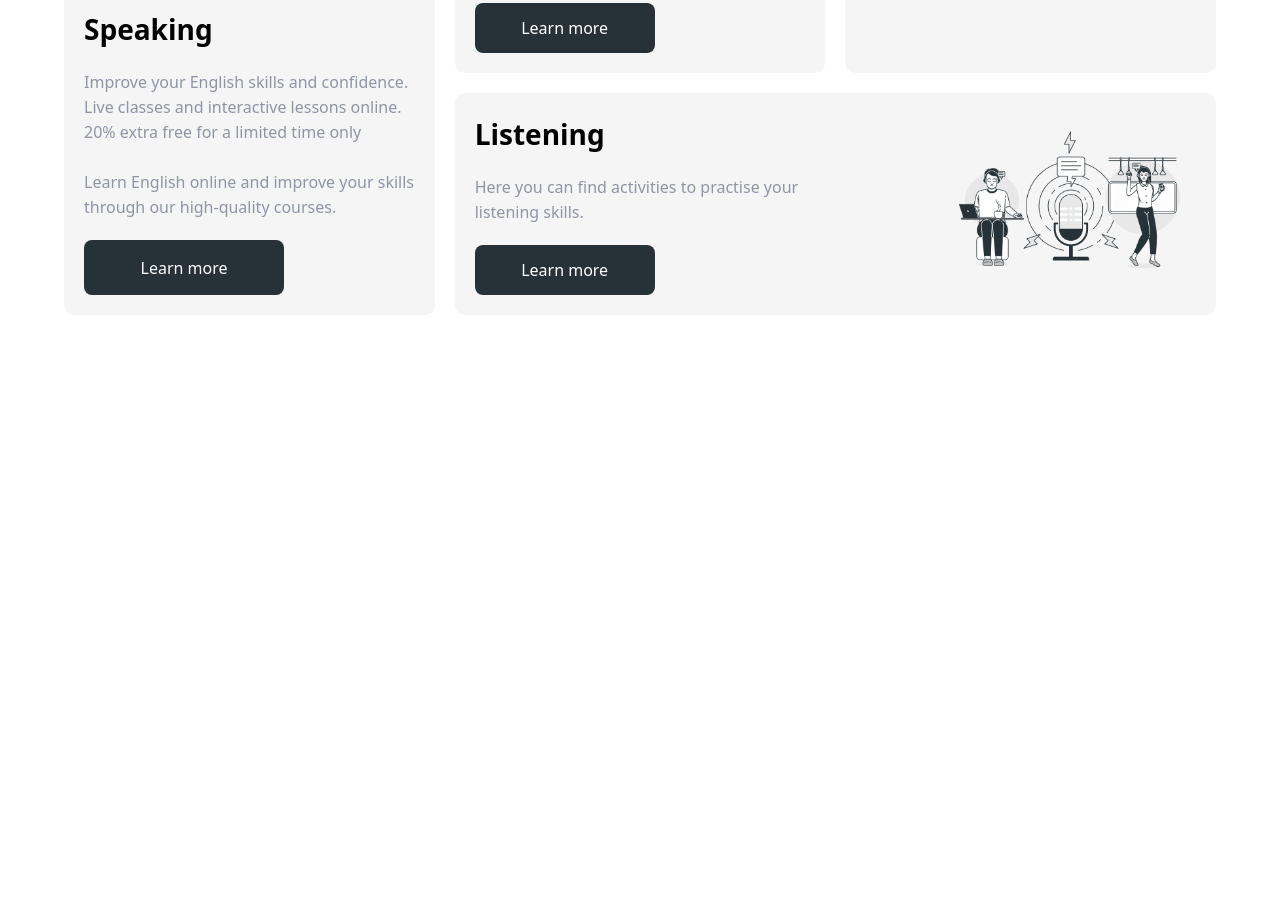
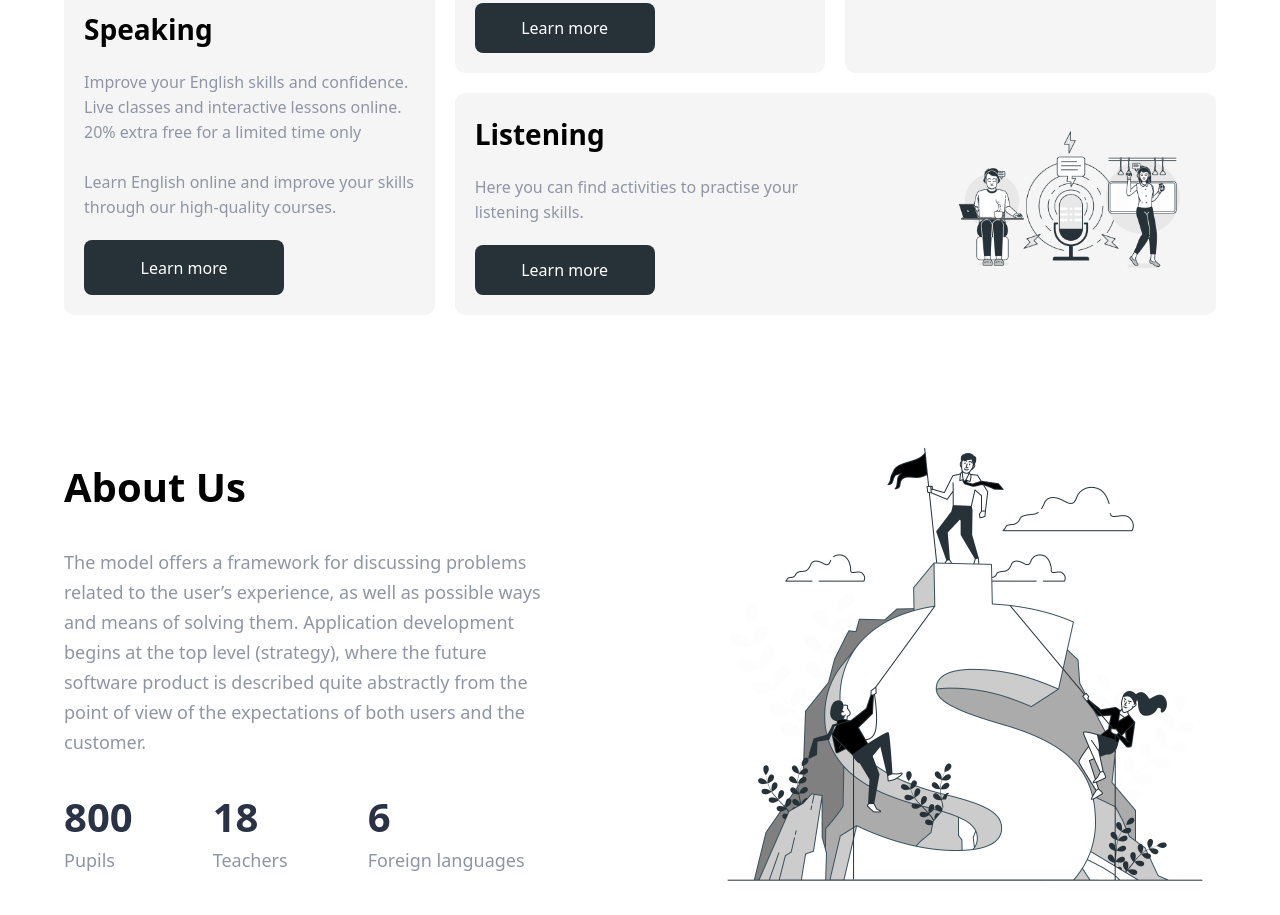
Before and after one commit to abubakrusmon/home-work-2-week-, a website: page index.html in a window 1280 px wide. Shown: the part 1219-2134 px from the top of the page. Before the commit the page ends 1534 px from the top, so only its background shows below. Drawn offline with Linux system fonts and the light colour scheme.

Commit message:
3 secion

```diff
--- a/index.html
+++ b/index.html
@@ -28,7 +28,7 @@
         </div>
     </header>
     <main>
-        <section
+     <section
             class="w-[90%] m-auto flex flex-col-reverse items-center justify-between mt-[40px] gap-[40px] sm:w-[85%] md:flex-row md:mt-[60px] lg:w-[80%]">
             <div class="flex flex-col gap-[20px] text-center md:text-left items-center md:items-start">
                 <div class="flex items-start gap-[10px]">
@@ -46,7 +46,7 @@
 <button class="bg-[#263238] text-white rounded-[10px] w-[220px] h-[60px] sm:w-[250px] sm:h-[70px] md:w-[260px] md:h-[75px] lg:w-[320px] lg:h-[90px] text-[18px]">Get started</button>
             </div>
             <img src="./images/image copy 2.png" alt="" class=" w-[260px] sm:w-[350px] md:w-[320px] lg:w-[500px]">
-        </section>
+     </section>
      <section class="w-[90%] m-auto mt-[80px]">
     <h1 class="text-center text-[40px] font-bold">
         Skills
@@ -93,7 +93,34 @@
             <img src="./images/image copy 6.png" alt="" class="w-[250px]">
         </div>
     </div>
-</section>
+     </section>
+     <section class="w-[90%] m-auto mt-[100px] flex flex-col-reverse md:flex-row items-center justify-between gap-[50px]">
+    <div class="flex flex-col gap-[30px]">
+        <h1 class="text-[40px] font-bold">About Us</h1>
+        <p class="text-[#8F95A5] leading-[30px] text-[18px] md:w-[500px]">
+            The model offers a framework for discussing problems related
+            to the user’s experience, as well as possible ways and means
+            of solving them. Application development begins at the top
+            level (strategy), where the future software product is described
+            quite abstractly from the point of view of the expectations of both users and the customer.</p>
+        <div class="flex flex-col sm:flex-row gap-[40px] sm:gap-[80px]">
+            <div>
+                <h2 class="text-[40px] font-bold text-[#2A3246]">800</h2>
+                <p class="text-[#8F95A5] text-[18px]">Pupils</p>
+            </div>
+            <div>
+                <h2 class="text-[40px] font-bold text-[#2A3246]">18</h2>
+            <p class="text-[#8F95A5] text-[18px]">Teachers</p>
+            </div>
+            <div>
+                <h2 class="text-[40px] font-bold text-[#2A3246]">6</h2>
+                <p class="text-[#8F95A5] text-[18px]">Foreign languages</p>
+            </div>
+        </div>
+    </div>
+    <img src="./images/image copy 7.png" alt="" class="w-[300px] sm:w-[400px] lg:w-[500px]">
+     </section>
+
     </main>
 </body>
 
```
Also changed, not shown: images/image copy 7.png (added), src/output.css.
